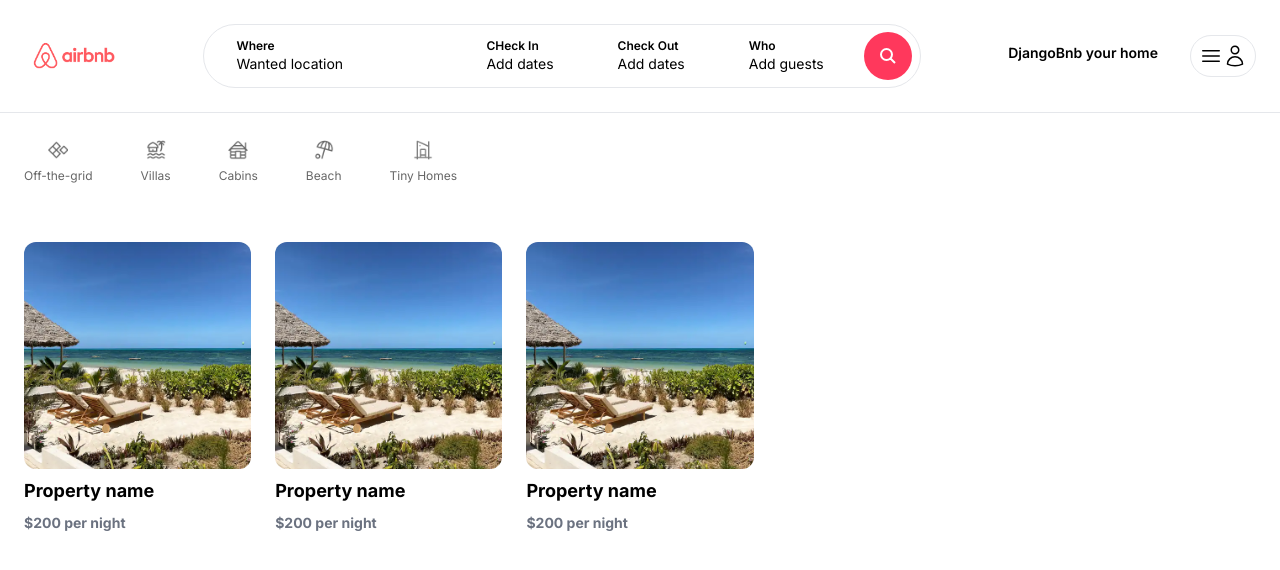
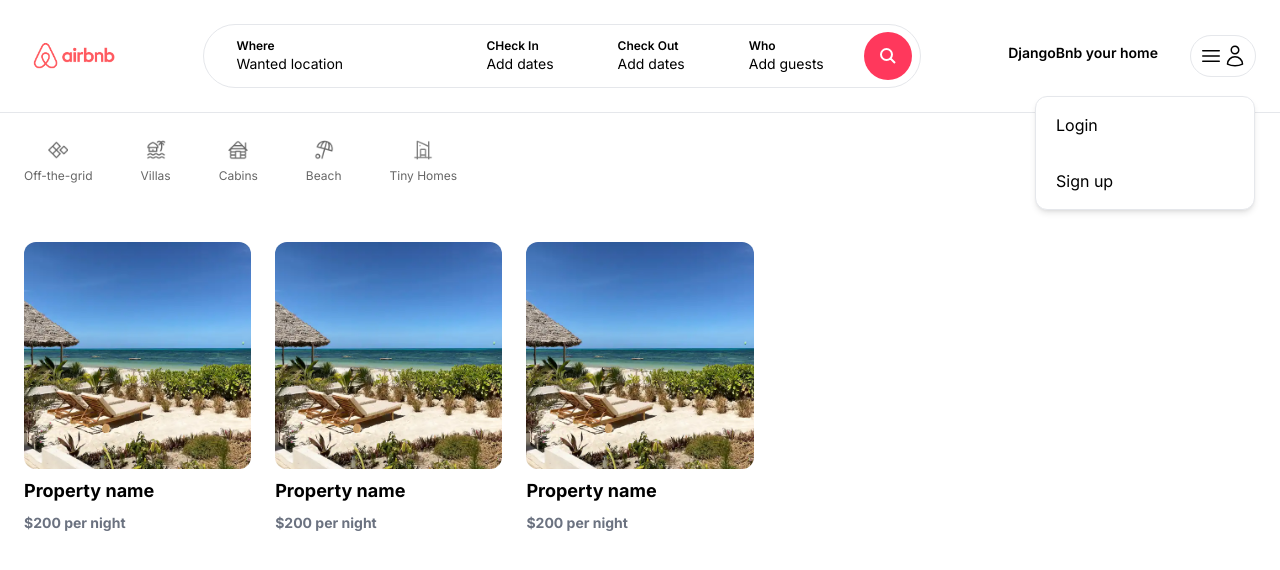
Before and after one commit to loveagile/Django-BNB, a Next.js app in the folder front_end/django-bnb-clone/: page / in a window 1280 px wide. Both pictures are taken after a click on the button 1222 px from the left and 56 px from the top of the page. Shown: the top 570 px of the page. Built offline with nearby package versions, Linux system fonts and the light colour scheme.

Commit message:
User Navigation Menu popup (static)

```diff
--- /dev/null
+++ b/front_end/django-bnb-clone/app/components/navbar/MenuLink.tsx
@@ -0,0 +1,19 @@
+'use client';
+interface MenuLinkProps {
+    label: string;
+    onClick: () => void;
+}
+const MenuLink: React.FC<MenuLinkProps> = ({
+    label,
+    onClick
+}) => {
+    return (
+        <div className="px-5 py-4 cursor-pointer hover:bg-gray-100 transition"
+            onClick={onClick}
+        >
+            {label}
+        </div>
+    )
+}
+
+export default MenuLink;
--- a/front_end/django-bnb-clone/app/components/navbar/UserNav.tsx
+++ b/front_end/django-bnb-clone/app/components/navbar/UserNav.tsx
@@ -1,7 +1,15 @@
+'use client';
+import  { useState } from "react";
+import MenuLink from "./MenuLink";
+
 const UserNav = () => {
+    const [isOpen, setIsOpen] = useState(false)
     return (
         <div className="p-2 relative inline-block border rounded-full">
-            <button className="flex items-center">
+            <button
+                onClick={() => setIsOpen(!isOpen)}
+                className="flex items-center"
+            >
             <svg fill="none" viewBox="0 0 24 24" strokeWidth="1.5" stroke="currentColor" className="w-6 h-6">
                 <path strokeLinecap="round" strokeLinejoin="round" d="M3.75 6.75h16.5M3.75 12h16.5m-16.5 5.25h16.5" />
             </svg>
@@ -10,6 +18,19 @@
             </svg>
 
             </button>
+
+            {isOpen && (
+                <div className='w-[220px] absolute top-[60px] right-0 bg-white border rounded-xl shadow-md flex flex-col cursor-pointer'>
+                    <MenuLink
+                        onClick={() => console.log('Clicked Button')}
+                        label="Login"
+                    />
+                    <MenuLink
+                        onClick={() => console.log('Clicked Button')}
+                        label="Sign up"
+                    />
+                </div>
+            )}
         </div>
     )
 }
```
